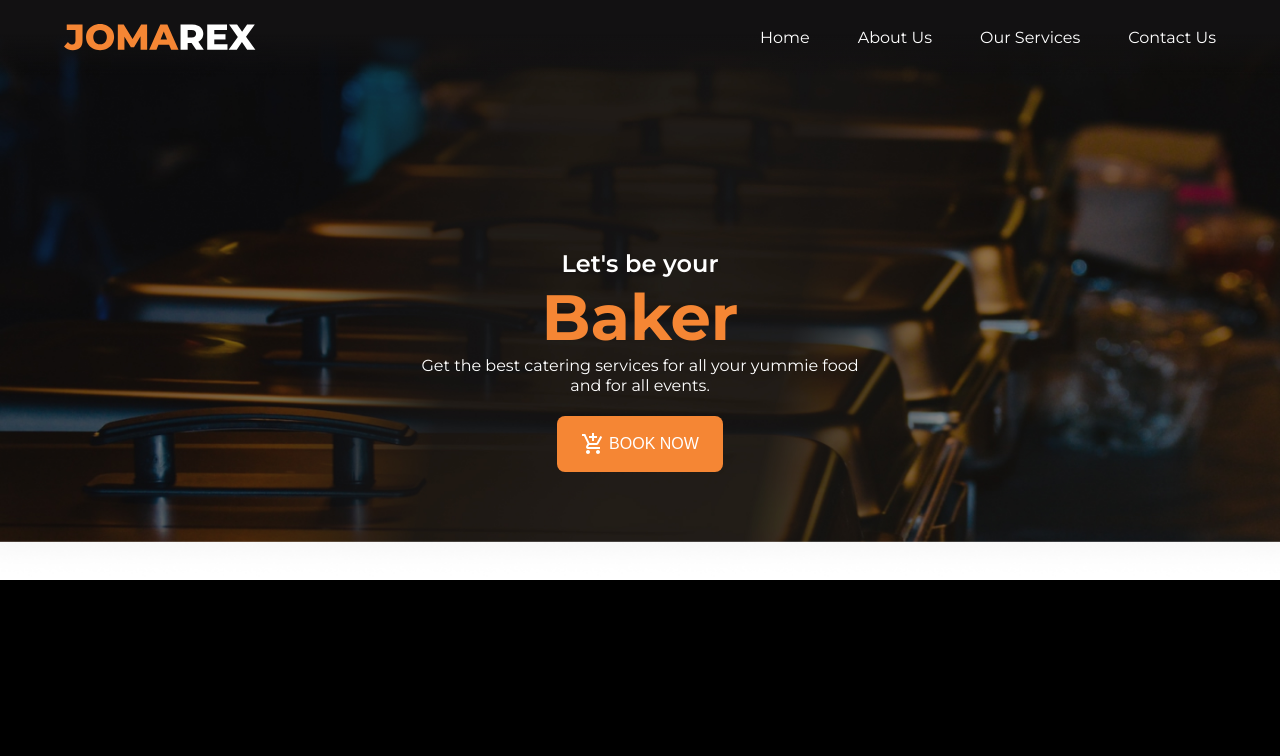
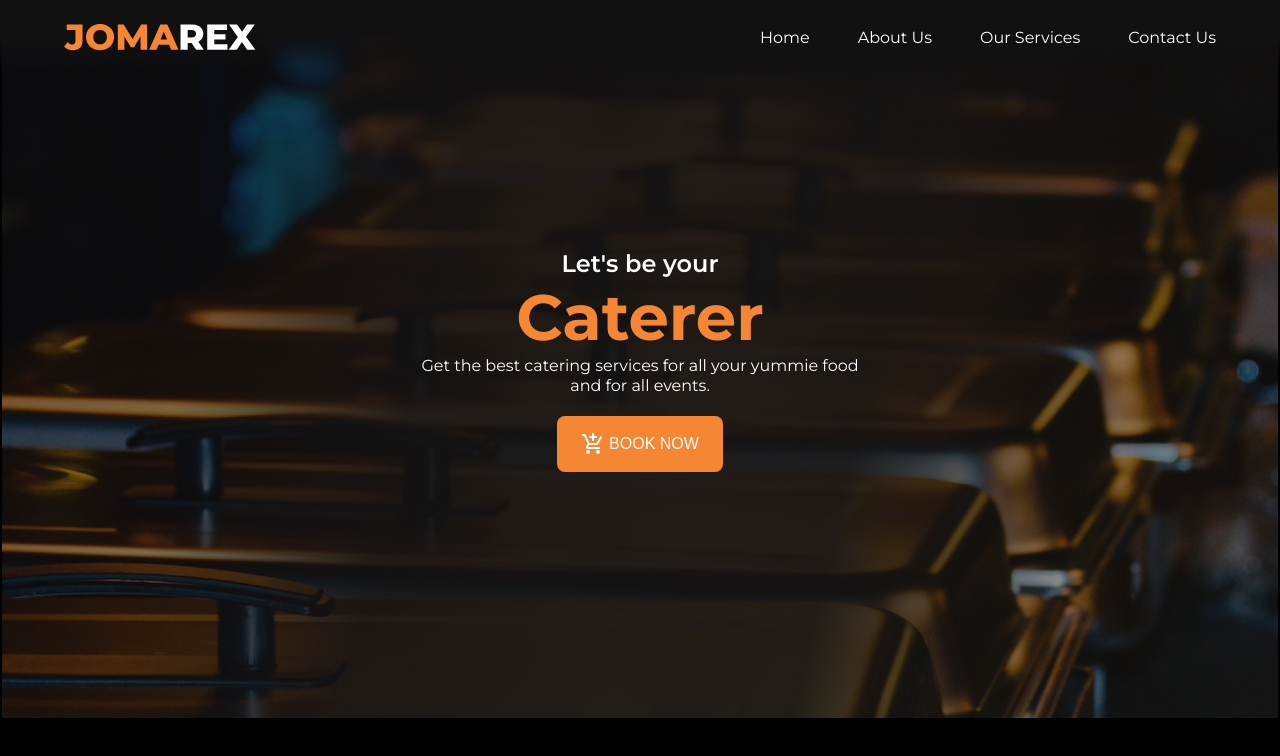
Before and after one commit to Simlex/jomarex, a Next.js app: page / in a window 1280 px wide. Shown: the top 756 px of the page. Built offline with nearby package versions, Linux system fonts and the light colour scheme.

Commit message:
Updated hero component

```diff
--- a/components/Hero.tsx
+++ b/components/Hero.tsx
@@ -1,23 +1,34 @@
-import * as React from 'react';
+import React, { useEffect, useState } from 'react';
 import Image from 'next/image';
 
 import style from "../styles/hero.module.scss";
 import HeroBg from "../public/heroBg.jpg";
 
 import { MdOutlineAddShoppingCart } from 'react-icons/md';
+import { setInterval } from 'timers/promises';
 
 export interface IHeroProps {
 }
 
 export default function Hero(props: IHeroProps) {
+
+  const [keyword, setKeyword] = useState('Baker');
+  if (typeof window !== "undefined" && keyword === 'Baker') {
+    window.setInterval(() => setKeyword('Caterer'), 4000);
+  }
+  if (typeof window !== "undefined" && keyword === 'Caterer') {
+    window.setInterval(() => setKeyword('Baker'), 4000);
+  }
   return (
     <div className={style.parent}>
+      <div className={style.container}>
         <div className={style.bg}>
-        <Image src={HeroBg} alt='Background image' />
+          {/* <Image src={HeroBg} alt='Background image' /> */}
+          {/* <img src='../public/heroBg.jpg' alt='Background image' /> */}
         </div>
         <div className={style.content}>
           <h2>Let&apos;s be your</h2>
-        <span>Baker</span>
+          <span>{keyword}</span>
           <p className={style.content__info}>Get the best catering services for all your yummie food and for all events.</p>
           <button className={style.heroBtn}>
             <div className={style.heroBtn__icon}>
@@ -27,5 +38,6 @@ export default function Hero(props: IHeroProps) {
           </button>
         </div>
       </div>
+    </div>
   );
 }
--- a/styles/hero.module.scss
+++ b/styles/hero.module.scss
@@ -1,21 +1,26 @@
-@use  './variables.scss' as var;
-@use './reusables.scss' as reuse;
+@use "./variables.scss" as var;
+@use "./reusables.scss" as reuse;
 
 .parent {
-    position: absolute;
-    top: 0;
-    // border: 2px solid #fff;
-
+    position: relative;
+    border: 2px solid #000;
+    width: 100%;
+    height: 90vh;
+    overflow: hidden;
+    .container {
         .bg {
             position: absolute;
             top: 0;
+            height: 100vh;
             width: 100vw;
+            background-image: url('../public/heroBg.jpg');
+            background-position: center;
+            background-size: cover;
         }
-
         .content {
-        position: fixed;
+            position: absolute;
             inset: 0px;
-        top: -80px;
+            top: 0%;
             margin: auto;
             color: var.$white;
             // border: 1px solid #fff;
@@ -44,3 +49,4 @@
             }
         }
     }
+}
```
Lines whose indentation alone changed are shown as unchanged.
